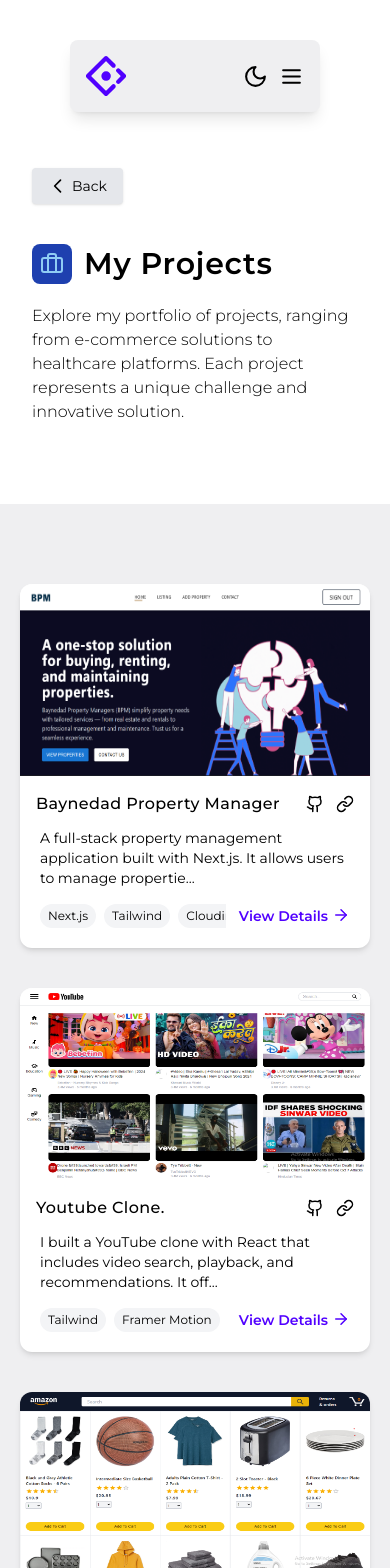
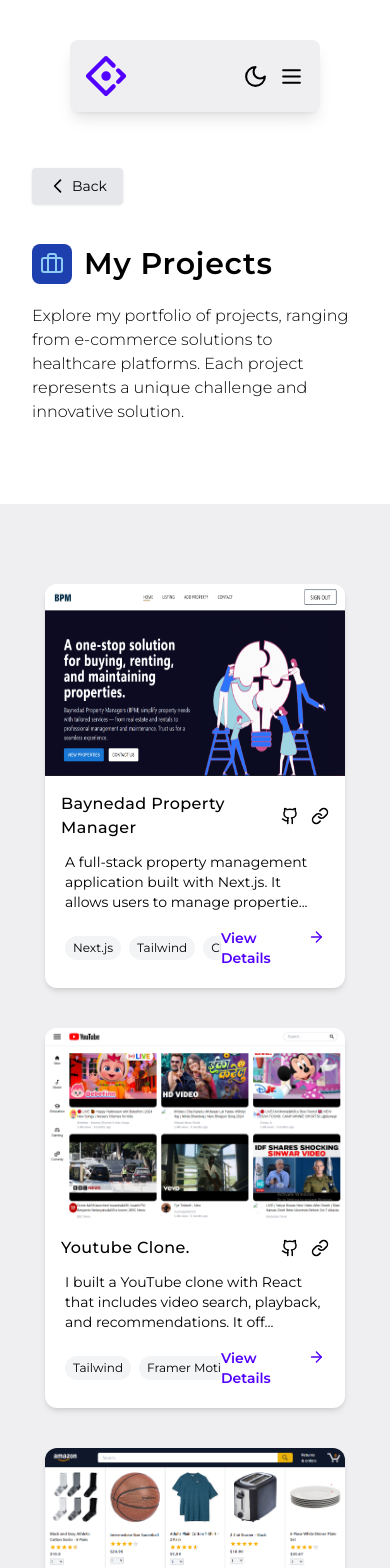
Before and after one commit to KAYZI2HIGH/portfoliov2, a Next.js app: page /projects in a window 390 px wide. Shown: the top 1568 px of the page. Built offline with nearby package versions, Linux system fonts and the light colour scheme.

Commit message:
few changes

```diff
--- a/src/components/sections/hero/Hero.jsx
+++ b/src/components/sections/hero/Hero.jsx
@@ -1,6 +1,3 @@
-import { Button, IconButton } from "@mui/material";
-import { Download } from "lucide-react";
-import Link from "next/link";
 import SocialsButton from "./SocialsButton";
 
 const Hero = () => {
@@ -9,7 +6,7 @@ const Hero = () => {
       // initial={{ opacity: 0, scale: 0.5 }}
       // animate={{ opacity: 1, scale: 1 }}
       // transition={{ type: "spring", duration: 2.5, delay: 0.2 }}
-      className="text-center px-5 relative flex items-center md:justify-center h-[calc(100vh-60px)] md:h-screen"
+      className="text-center px-7 relative flex items-center md:justify-center h-[calc(100vh-60px)] md:h-screen"
       id="home"
     >
       <div className="w-full max-w-[800px] flex flex-col gap-3 text-black dark:text-white">
--- a/src/components/sections/projects/ProjectCard.jsx
+++ b/src/components/sections/projects/ProjectCard.jsx
@@ -9,7 +9,7 @@ const ProjectCard = ({project, index}) => {
       // initial={{ opacity: 0, scale: 0.5 }}
       // animate={{ opacity: 1, scale: 1 }}
       // transition={{ duration: 1, ease: easeIn }}
-      className="bg-white dark:bg-gray-900 overflow-hidden rounded-xl flex flex-col justify-between shadow-md max-w-[350px] md:max-w-[400px] mx-auto pb-5"
+      className="bg-white dark:bg-gray-900 overflow-hidden rounded-xl flex flex-col justify-between shadow-md w-full max-w-[300px] md:max-w-[400px] mx-auto pb-5"
     >
       <img
         src={`/images/${project.image}.png`}
```
